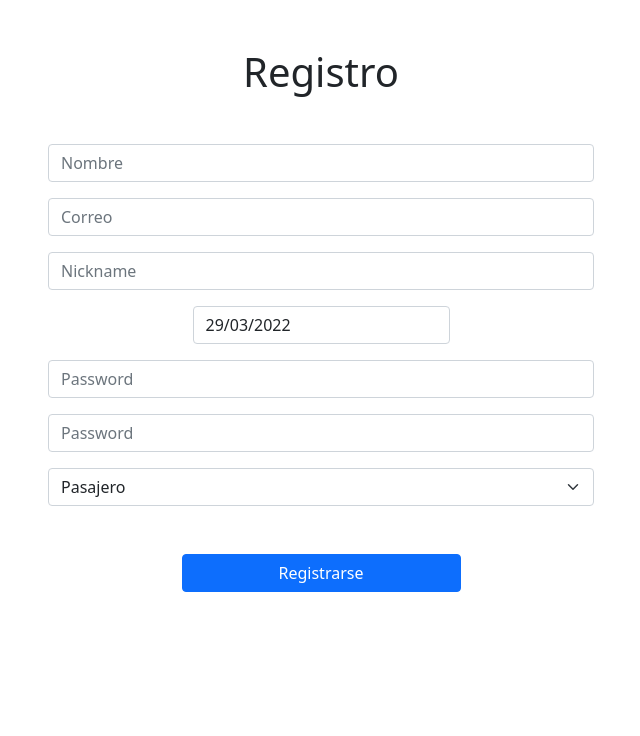
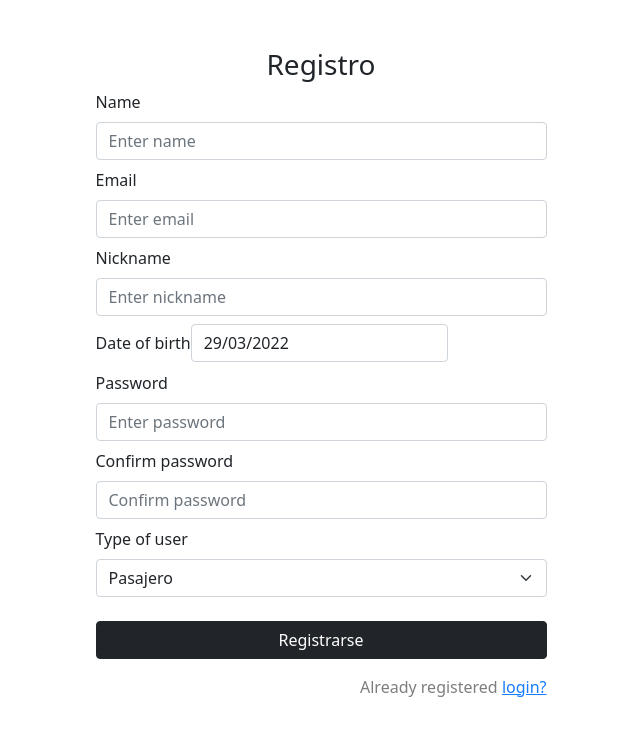
Before and after one commit to AgiletechDev/Carpooling, a React (Create React App) app: page /auth/register in a window 1280 px wide. Shown: the top 736 px of the page, without its empty margins (319-959 px from the left). Built offline with nearby package versions, Linux system fonts and the light colour scheme.

Commit message:
modificando estilos login y register

```diff
--- a/src/components/auth/LoginScreen.js
+++ b/src/components/auth/LoginScreen.js
@@ -1,6 +1,9 @@
 import React from 'react';
+import { Link } from 'react-router-dom';
 
 import { useForm } from '../../hooks/useForm';
+
+import './form.css';
 
 export const LoginScreen = () => {
   const [formValues, handleInputChange] = useForm({ correo: '', password: '' });
@@ -13,38 +16,52 @@ export const LoginScreen = () => {
   };
 
   return (
-    <div className="container text-center mt-5">
-      <h1>Login</h1>
-      <form className="mt-5" onSubmit={handleSubmit}>
-        <div className="row form-group justify-content-center mb-3">
-          <div className="col-6">
+    <div className="container text-center">
+      <div className="row align-items-center justify-content-center mt-5">
+        <div className="col-lg-5">
+          <form onSubmit={handleSubmit}>
+            <h3 className="mb-3">Login</h3>
+
+            <div className="form-group text-start mb-2">
+              <label className="form-label">Email</label>
               <input
-              type="text"
+                type="email"
                 className="form-control"
-              placeholder="Correo"
+                placeholder="Enter email"
                 name="correo"
                 value={correo}
                 onChange={handleInputChange}
                 autoComplete="off"
               />
             </div>
-        </div>
-        <div className="row form-group justify-content-center mb-3">
-          <div className="col-6">
+
+            <div className="form-group text-start mb-4">
+              <label className="form-label">Password</label>
               <input
                 type="password"
                 className="form-control"
-              placeholder="Password"
+                placeholder="Enter password"
                 name="password"
                 value={password}
                 onChange={handleInputChange}
               />
             </div>
-        </div>
-        <button className="btn btn-primary col-3" type="submit">
+
+            <div className="d-grid mb-3">
+              <button type="submit" className="btn btn-dark">
                 Login
               </button>
+            </div>
+
+            <p className="text-end">
+              Don't have an account{' '}
+              <Link className="a-link" to="/auth/register">
+                register?
+              </Link>
+            </p>
           </form>
+        </div>
+      </div>
     </div>
   );
 };
--- a/src/components/auth/RegisterScreen.js
+++ b/src/components/auth/RegisterScreen.js
@@ -7,8 +7,10 @@ import moment from 'moment';
 import { useForm } from '../../hooks/useForm';
 
 import 'react-datepicker/dist/react-datepicker.css';
+import './form.css';
 
 import 'moment/locale/es';
+import { Link } from 'react-router-dom';
 moment.locale('es');
 registerLocale('es', es);
 
@@ -74,50 +76,53 @@ export const RegisterScreen = () => {
   };
 
   return (
-    <div className="container text-center mt-5">
-      <h1>Registro</h1>
-      <form className="mt-5" onSubmit={handleSubmit}>
-        <div className="row form-group justify-content-center mb-3">
-          <div className="col-6">
+    <div className="container text-center">
+      <div className="row align-items-center justify-content-center mt-5">
+        <div className="col-lg-5">
+          <form onSubmit={handleSubmit}>
+            <h3>Registro</h3>
+
+            <div className="form-group text-start mb-2">
+              <label className="form-label">Name</label>
               <input
                 type="text"
                 className="form-control"
-              placeholder="Nombre"
+                placeholder="Enter name"
                 name="nombre"
                 value={nombre}
                 onChange={handleInputChange}
                 autoComplete="off"
               />
             </div>
-        </div>
-        <div className="row form-group justify-content-center mb-3">
-          <div className="col-6">
+
+            <div className="form-group text-start mb-2">
+              <label className="form-label">Email</label>
               <input
-              type="text"
+                type="email"
                 className="form-control"
-              placeholder="Correo"
+                placeholder="Enter email"
                 name="correo"
                 value={correo}
                 onChange={handleInputChange}
                 autoComplete="off"
               />
             </div>
-        </div>
-        <div className="row form-group justify-content-center mb-3">
-          <div className="col-6">
+
+            <div className="form-group text-start mb-2">
+              <label className="form-label">Nickname</label>
               <input
                 type="text"
                 className="form-control"
-              placeholder="Nickname"
+                placeholder="Enter nickname"
                 name="nickname"
                 value={nickname}
                 onChange={handleInputChange}
                 autoComplete="off"
               />
             </div>
-        </div>
-        <div className="row form-group justify-content-center mb-3">
-          <div className="col-6">
+
+            <div className="form-group text-start mb-2">
+              <label className="form-label">Date of birth</label>
               <DatePicker
                 className="form-control"
                 locale="es"
@@ -130,33 +135,33 @@ export const RegisterScreen = () => {
                 onChange={handleDateChange}
               />
             </div>
-        </div>
-        <div className="row form-group justify-content-center mb-3">
-          <div className="col-6">
+
+            <div className="form-group text-start mb-2">
+              <label className="form-label">Password</label>
               <input
                 type="password"
                 className="form-control"
-              placeholder="Password"
+                placeholder="Enter password"
                 name="password"
                 value={password}
                 onChange={handleInputChange}
               />
             </div>
-        </div>
-        <div className="row form-group justify-content-center mb-3">
-          <div className="col-6">
+
+            <div className="form-group text-start mb-2">
+              <label className="form-label">Confirm password</label>
               <input
                 type="password"
                 className="form-control"
-              placeholder="Password"
+                placeholder="Confirm password"
                 name="password2"
                 value={password2}
                 onChange={handleInputChange}
               />
             </div>
-        </div>
-        <div className="row form-group justify-content-center mb-5">
-          <div className="col-6">
+
+            <div className="form-group text-start mb-4">
+              <label className="form-label">Type of user</label>
               <select
                 className="form-select"
                 name="rol"
@@ -167,11 +172,22 @@ export const RegisterScreen = () => {
                 <option value="CONDUCTOR_ROLE">Conductor</option>
               </select>
             </div>
-        </div>
-        <button className="btn btn-primary col-3" type="submit">
+
+            <div className="d-grid mb-3">
+              <button type="submit" className="btn btn-dark">
                 Registrarse
               </button>
+            </div>
+
+            <p className="text-end">
+              Already registered{' '}
+              <Link className="a-link" to="/auth/login">
+                login?
+              </Link>
+            </p>
           </form>
+        </div>
+      </div>
     </div>
   );
 };
--- /dev/null
+++ b/src/components/auth/form.css
@@ -0,0 +1,7 @@
+p {
+  color: #7f7d7d;
+}
+
+.a-link {
+  color: #167bff;
+}
--- a/src/index.js
+++ b/src/index.js
@@ -3,6 +3,4 @@ import ReactDOM from 'react-dom';
 
 import { App } from './App';
 
-import 'bootstrap/dist/css/bootstrap.min.css';
-
 ReactDOM.render(<App />, document.getElementById('root'));
```
Lines whose indentation alone changed are shown as unchanged.
